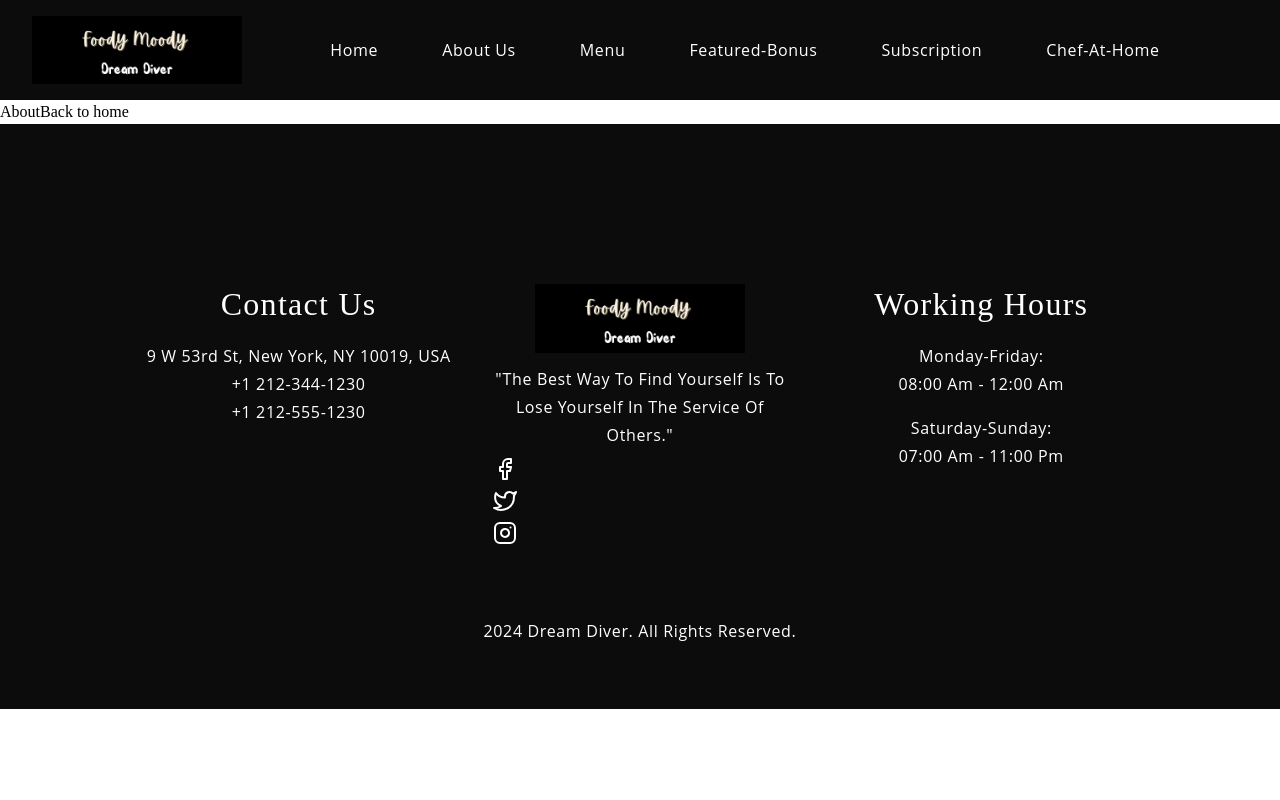
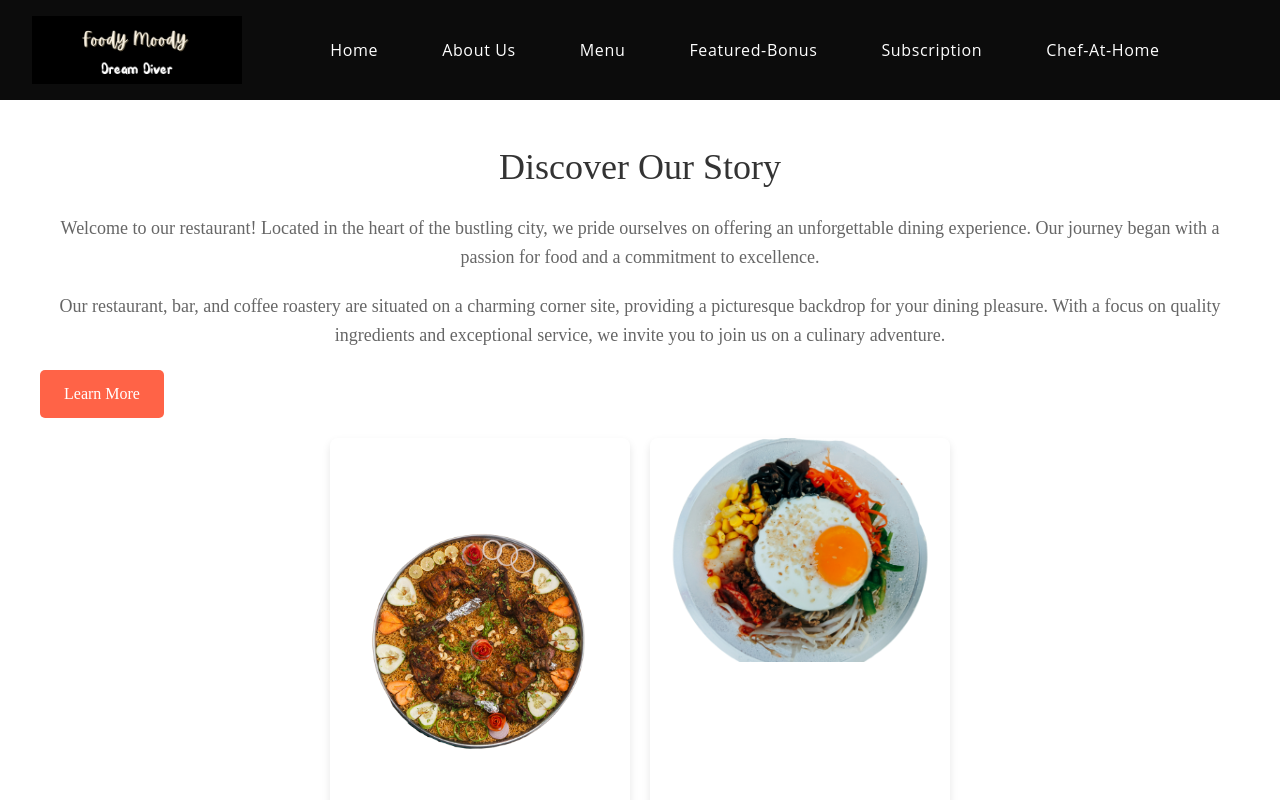
Before and after one commit to Dream-Diver-Co/Foody, a React (Create React App) app: page /about in a window 1280 px wide. Shown: the top 800 px of the page. Built offline with nearby package versions, Linux system fonts and the light colour scheme.

Commit message:
About Page Updated

```diff
--- /dev/null
+++ b/src/components/About_Us/About_Us.css
@@ -0,0 +1,57 @@
+/* General styles */
+.about-us-container {
+    display: flex;
+    flex-direction: column;
+    align-items: center;
+    padding: 40px;
+}
+
+.section-title {
+    font-size: 36px;
+    color: #333;
+    margin-bottom: 20px;
+    text-align: center;
+}
+
+.section-description {
+    font-size: 18px;
+    color: #666;
+    line-height: 1.6;
+    margin-bottom: 20px;
+    text-align: center;
+}
+
+.btn {
+    display: inline-block;
+    padding: 12px 24px;
+    background-color: #ff6347;
+    color: #fff;
+    font-size: 16px;
+    text-decoration: none;
+    border-radius: 5px;
+    transition: background-color 0.3s;
+}
+
+.btn:hover {
+    background-color: #e74c3c;
+}
+
+/* Images section */
+.about-us-images {
+    display: flex;
+    justify-content: center;
+    margin-top: 20px;
+}
+
+.about-us-image {
+    width: 300px;
+    margin: 0 10px;
+    overflow: hidden;
+    border-radius: 8px;
+    box-shadow: 0 4px 8px rgba(0, 0, 0, 0.1);
+}
+
+.about-us-image img {
+    width: 100%;
+    height: auto;
+}
--- /dev/null
+++ b/src/components/About_Us/About_Us.jsx
@@ -0,0 +1,31 @@
+import React from 'react';
+import './About_Us.css'; // Import CSS file
+import defaultImage1 from "../../assets/food1.png"; // Import default image 1
+import defaultImage2 from "../../assets/food2.png"; // Import default image 2
+
+const AboutUs = () => {
+    return (
+        <div className="about-us-container">
+            <div className="about-us-content">
+                <h2 className="section-title">Discover Our Story</h2>
+                <p className="section-description">
+                    Welcome to our restaurant! Located in the heart of the bustling city, we pride ourselves on offering an unforgettable dining experience. Our journey began with a passion for food and a commitment to excellence.
+                </p>
+                <p className="section-description">
+                    Our restaurant, bar, and coffee roastery are situated on a charming corner site, providing a picturesque backdrop for your dining pleasure. With a focus on quality ingredients and exceptional service, we invite you to join us on a culinary adventure.
+                </p>
+                <a href="#" className="btn btn-about-us">Learn More</a>
+            </div>
+            <div className="about-us-images">
+                <div className="about-us-image">
+                    <img src={defaultImage1} alt="About Us Image 1" />
+                </div>
+                <div className="about-us-image">
+                    <img src={defaultImage2} alt="About Us Image 2" />
+                </div>
+            </div>
+        </div>
+    );
+};
+
+export default AboutUs;
--- a/src/components/BanglaFood/BanglaFood.jsx
+++ b/src/components/BanglaFood/BanglaFood.jsx
@@ -2,8 +2,6 @@ import React, { useState } from "react";
 import Navbar from "../Navbar/Navbar";
 import { Footer } from "../../container";
 import Menu from "./Menu";
-import { FaShoppingCart } from "react-icons/fa";
-import { Badge, Dropdown } from "react-bootstrap";
 import "./BanglaFood.css";
 
 function BanglaFood() {
--- a/src/components/BanglaFood/Menu.jsx
+++ b/src/components/BanglaFood/Menu.jsx
@@ -6,6 +6,7 @@ import breakfast1 from "../../assets/food1.png";
 import breakfast2 from "../../assets/food3.png";
 import breakfast3 from "../../assets/food2.png";
 import { Dropdown, Badge } from "react-bootstrap";
+import { Link } from "react-router-dom";
 
 const Menu = ({ activeMenu }) => {
   const [cartItems, setCartItems] = useState([]); // State for cart items
@@ -22,13 +23,13 @@ const Menu = ({ activeMenu }) => {
         <div className={styles.foodCard}>
           <img src={image} alt="Food" className={styles.foodImage} />
           <div className={styles.overlayIcons}>
-            <a href="#">
+            <a>
               <FontAwesomeIcon icon={faHeart} />
             </a>
-            <a href="#">
+            <a>
               <FontAwesomeIcon icon={faRetweet} />
             </a>
-            <a href="#" onClick={handleAddToCart}>
+            <a onClick={handleAddToCart}>
               <FontAwesomeIcon icon={faCartPlus} />
             </a>
           </div>
@@ -61,31 +62,54 @@ const Menu = ({ activeMenu }) => {
     setCartItems(updatedCartItems);
   };
 
-  // Cart summary dropdown menu
-  const CartDropdown = () => (
-    <Dropdown.Menu show={showCartSummary} onClick={(e) => e.stopPropagation()} className={styles.cartDropdown}>
-      <Dropdown.Item header className={styles.cartHeader}>Cart Summary</Dropdown.Item>
-      {cartItems.map((item, index) => (
+// Inside the Menu component
+const CartDropdown = () => {
+  // Calculate total price
+  const totalPrice = cartItems.reduce((total, item) => total + Number(item.price), 0);
+
+  // Render cart items or "No Item Added" message
+  const renderCartItems = () => {
+    if (cartItems.length === 0) {
+      return <Dropdown.Item>No Item Added</Dropdown.Item>;
+    } else {
+      return cartItems.map((item, index) => (
         <div key={index} className={styles.cartItemContainer}>
           <Dropdown.Item>
-            {item.name} - ${item.price} {/* Display item name and price */}
+            {item.name} - ${item.price}
             <FontAwesomeIcon
               icon={faTrash}
               onClick={(e) => {
-                e.stopPropagation(); // Stop event propagation
-                handleRemoveItem(index); // Remove item from cart
+                e.stopPropagation();
+                handleRemoveItem(index);
               }}
               style={{ marginLeft: "10px", cursor: "pointer" }}
             />
           </Dropdown.Item>
         </div>
-      ))}
-      <Dropdown.Item>Total: ${cartItems.reduce((total, item) => total + Number(item.price), 0)}</Dropdown.Item> {/* Calculate and display total amount */}
+      ));
+    }
+  };
+
+  return (
+    <Dropdown.Menu show={showCartSummary} onClick={(e) => e.stopPropagation()} className={styles.cartDropdown}>
+      <Dropdown.Item header className={styles.cartHeader}>Cart Summary</Dropdown.Item>
+      <div className={styles.cartItemsContainer} style={{ maxHeight: "200px", overflowY: "auto" }}>
+        {renderCartItems()}
+      </div>
+      <Dropdown.Item>
+        <span>Total: ${totalPrice}</span>
+      </Dropdown.Item>
+      <Dropdown.Item>
+        {cartItems.length === 0 && <span>No Item Added</span>}
+      </Dropdown.Item>
+      {cartItems.length > 0 && (
+        <Dropdown.Item>
+          <Link to="/cart" className={styles.detailsCartLink}>Details Cart View</Link>
+        </Dropdown.Item>
+      )}
     </Dropdown.Menu>
   );
-
-
-
+};
 
   return (
     <div className={styles.container}>
--- a/src/components/Cart/Cart.jsx
+++ b/src/components/Cart/Cart.jsx
@@ -1,13 +1,73 @@
-import React from "react";
+import React, { useState } from "react";
 import Navbar from "../Navbar/Navbar";
 import { Footer } from "../../container";
 
 function Cart() {
+  // Sample cart items state
+  const [cartItems, setCartItems] = useState([
+    { id: 1, name: "Product 1", price: 5.11, quantity: 1 },
+    { id: 2, name: "Product 2", price: 10.99, quantity: 2 },
+    // Add more sample cart items as needed
+  ]);
+
+  // Function to handle removing an item from the cart
+  const removeFromCart = (id) => {
+    setCartItems(cartItems.filter(item => item.id !== id));
+  };
+
+  // Function to handle changing quantity of an item in the cart
+  const updateQuantity = (id, newQuantity) => {
+    setCartItems(cartItems.map(item => {
+      if (item.id === id) {
+        return { ...item, quantity: newQuantity };
+      }
+      return item;
+    }));
+  };
+
+  // Calculate total price of items in the cart
+  const totalPrice = cartItems.reduce((total, item) => total + (item.price * item.quantity), 0);
+
   return (
     <>
-      <Navbar />
-      Cart System
-      <Footer />
+
+      <div className="container">
+        <h1>Shopping Cart</h1>
+        <table className="table table-hover table-condensed">
+          <thead>
+            <tr>
+              <th>Product</th>
+              <th>Price</th>
+              <th>Quantity</th>
+              <th>Subtotal</th>
+              <th>Action</th>
+            </tr>
+          </thead>
+          <tbody>
+            {cartItems.map(item => (
+              <tr key={item.id}>
+                <td>{item.name}</td>
+                <td>${item.price.toFixed(2)}</td>
+                <td>
+                  <input
+                    type="number"
+                    value={item.quantity}
+                    onChange={(e) => updateQuantity(item.id, parseInt(e.target.value))}
+                  />
+                </td>
+                <td>${(item.price * item.quantity).toFixed(2)}</td>
+                <td>
+                  <button className="btn btn-danger" onClick={() => removeFromCart(item.id)}>Remove</button>
+                </td>
+              </tr>
+            ))}
+          </tbody>
+        </table>
+        <div className="total-price">
+          <h3>Total Price: ${totalPrice.toFixed(2)}</h3>
+        </div>
+      </div>
+
     </>
   );
 }
--- a/src/components/Navbar/Navbar.jsx
+++ b/src/components/Navbar/Navbar.jsx
@@ -40,7 +40,7 @@ const Navbar = () => {
             <MdOutlineRestaurantMenu fontSize={27} className="overlay__close" onClick={() => setToggleMenu(false)} />
             <ul className="app__navbar-smallscreen_links">
               <li className="p__opensans"><a href="#home">Home</a></li>
-              <li className="p__opensans"><a href="#about">About</a></li>
+              <li className="p__opensans"><Link to='/About'>About Us</Link></li>
               <li className="p__opensans"><a href="#menu">Menu</a></li>
               <li className="p__opensans"><a href="#awards">Awards</a></li>
               <li className="p__opensans"><a href="#contact">Contacts</a></li>
--- a/src/constants/script.js
+++ /dev/null
@@ -1,14 +0,0 @@
-function createStars() {
-  const container = document.querySelector("body");
-  for (let i = 0; i < 1000; i++) {
-    // Increase the number of stars to 1000
-    const star = document.createElement("div");
-    star.className = "star";
-    star.style.width = ".1px";
-    star.style.height = ".1px";
-    star.style.top = Math.random() * 100 + "%";
-    star.style.left = Math.random() * 100 + "%";
-    container.appendChild(star);
-  }
-}
-createStars();
--- a/src/container/Header/Header.jsx
+++ b/src/container/Header/Header.jsx
@@ -2,7 +2,6 @@ import React from "react";
 
 import "./Header.css";
 import { images } from "../../constants";
-import "../../constants/script";
 
 const Header = () => (<div className="app__header app__wrapper section__padding" id="home">
 <div className="app__wrapper_info">
--- a/src/pages/about.js
+++ b/src/pages/about.js
@@ -2,15 +2,15 @@ import React from 'react'
 import { Link } from 'react-router-dom';
 import { Navbar } from '../components';
 import { Footer } from '../container';
+import AboutUs from '../components/About_Us/About_Us';
 
 const About = () => {
   return (
-    <div>
+    <>
       <Navbar />
-        About
-        <Link to='/'>Back to home</Link>
+        <AboutUs />
       <Footer />
-    </div>
+    </>
   )
 }
 
```
